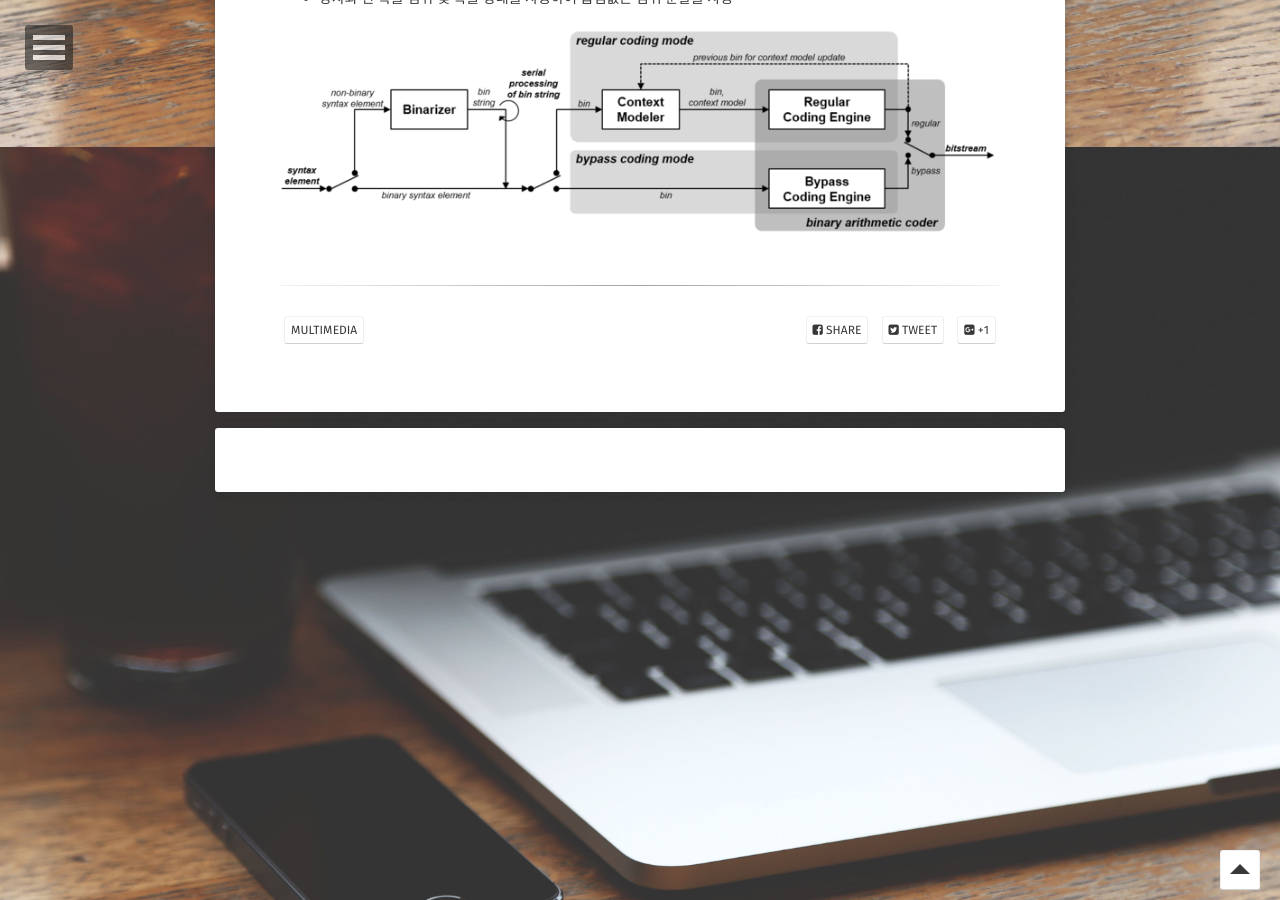
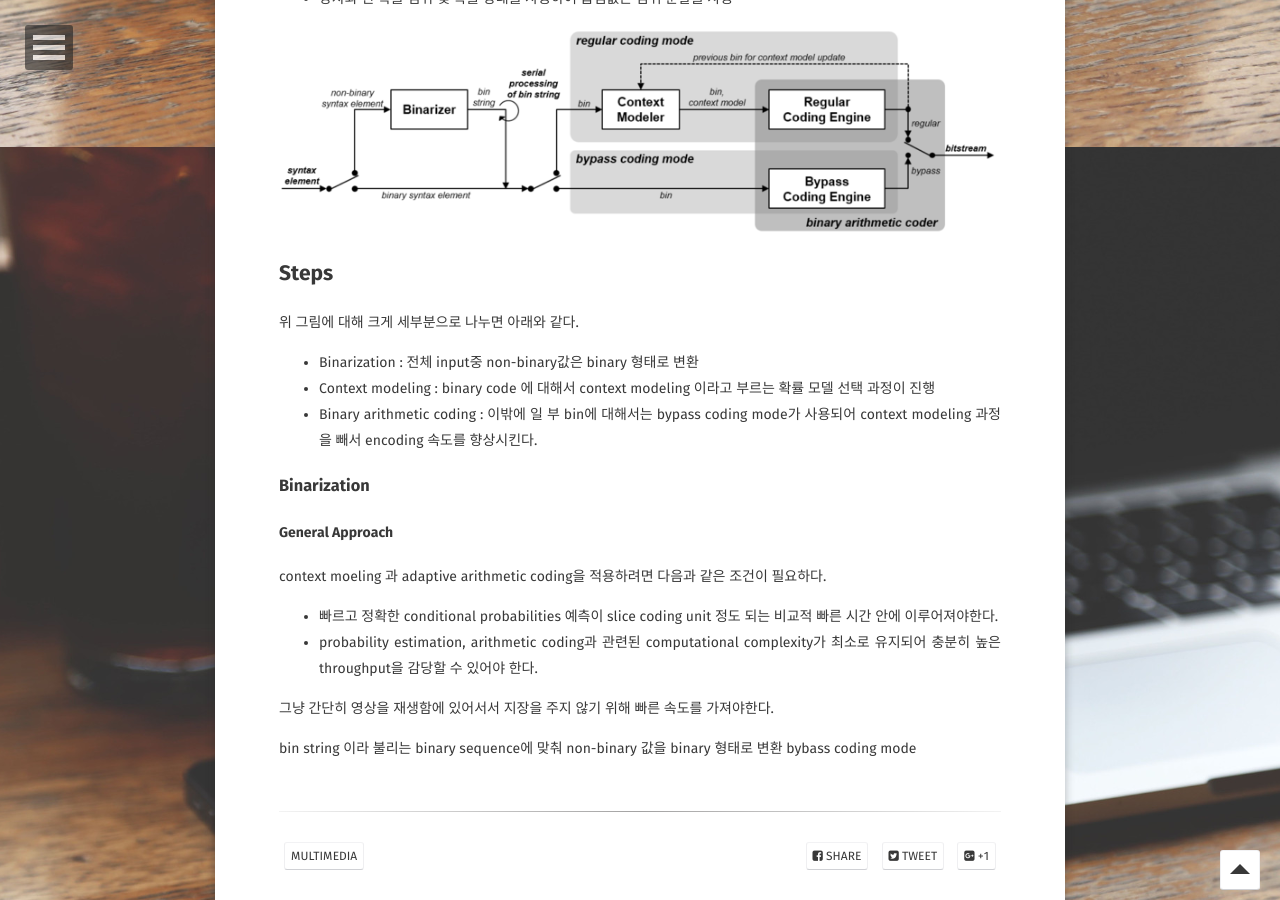
Before and after one commit to revol300/revol300.github.io, a Jekyll site: the page built from _posts/H264/2021-03-21-CAVLC_CABAC_2.md, in a window 1280 px wide and 900 px high, scrolled down 753 px. Built offline with Jekyll 4.4.1, drawn with Linux system fonts in a browser that asks for light colours; nearby versions of some CDN libraries; some web fonts are replaced; comment, search, counter and statistics services are not loaded.

Commit message:
CABAC update

```diff
--- a/_posts/H264/2021-03-21-CAVLC_CABAC_2.md
+++ b/_posts/H264/2021-03-21-CAVLC_CABAC_2.md
@@ -10,9 +10,11 @@ tag:
 ---
 
 # CABAC (Context-adatpvie binary arithmetic coding)
+
 H.264/MPEG-4 AVC의 특정 프로파일 및 HEVC에서 사용되는 표준으로 엔트로피 인코딩의 한 종류 이다. 가역 압축 기술의 하나로 CAVLC보다 높은 압축 효율을 보여주지만 parallelize와 vectorize가 어렵다.
 
 ## Algorithm
+
 CABAC은 arithmetic coding을 기반으로 video encoding 표준의 필요에 의해 몇가지 변화와 발전이 있다.
 - binary symbol을 encoding 함으로써 complexity 낮게 유지하고 모든 기호에서 자주 사용되는 비트에 대한 확률 모델링을 허용
 
@@ -21,3 +23,22 @@ CABAC은 arithmetic coding을 기반으로 video encoding 표준의 필요에
 - 양자화 된 확률 범위 및 확률 상태를 사용하여 곱셈없는 범위 분할을 사용
 
 ![CABAC](/assets/img/postImages/CABAC.png)
+
+## Steps
+
+위 그림에 대해 크게 세부분으로 나누면 아래와 같다.
+- Binarization : 전체 input중 non-binary값은 binary 형태로 변환
+- Context modeling : binary code 에 대해서 context modeling 이라고 부르는 확률 모델 선택 과정이 진행
+- Binary arithmetic coding : 이밖에 일 부 bin에 대해서는 bypass coding mode가 사용되어 context modeling 과정을 빼서 encoding 속도를 향상시킨다.
+
+### Binarization
+#### General Approach
+
+context moeling 과 adaptive arithmetic coding을 적용하려면 다음과 같은 조건이 필요하다.
+
+- 빠르고 정확한 conditional probabilities 예측이 slice coding unit 정도 되는 비교적 빠른 시간 안에 이루어져야한다.
+- probability estimation, arithmetic coding과 관련된 computational complexity가 최소로 유지되어 충분히 높은 throughput을 감당할 수 있어야 한다.
+
+그냥 간단히 영상을 재생함에 있어서서 지장을 주지 않기 위해 빠른 속도를 가져야한다.
+
+bin string 이라 불리는 binary sequence에 맞춰 non-binary 값을 binary 형태로 변환 bybass coding mode
```
